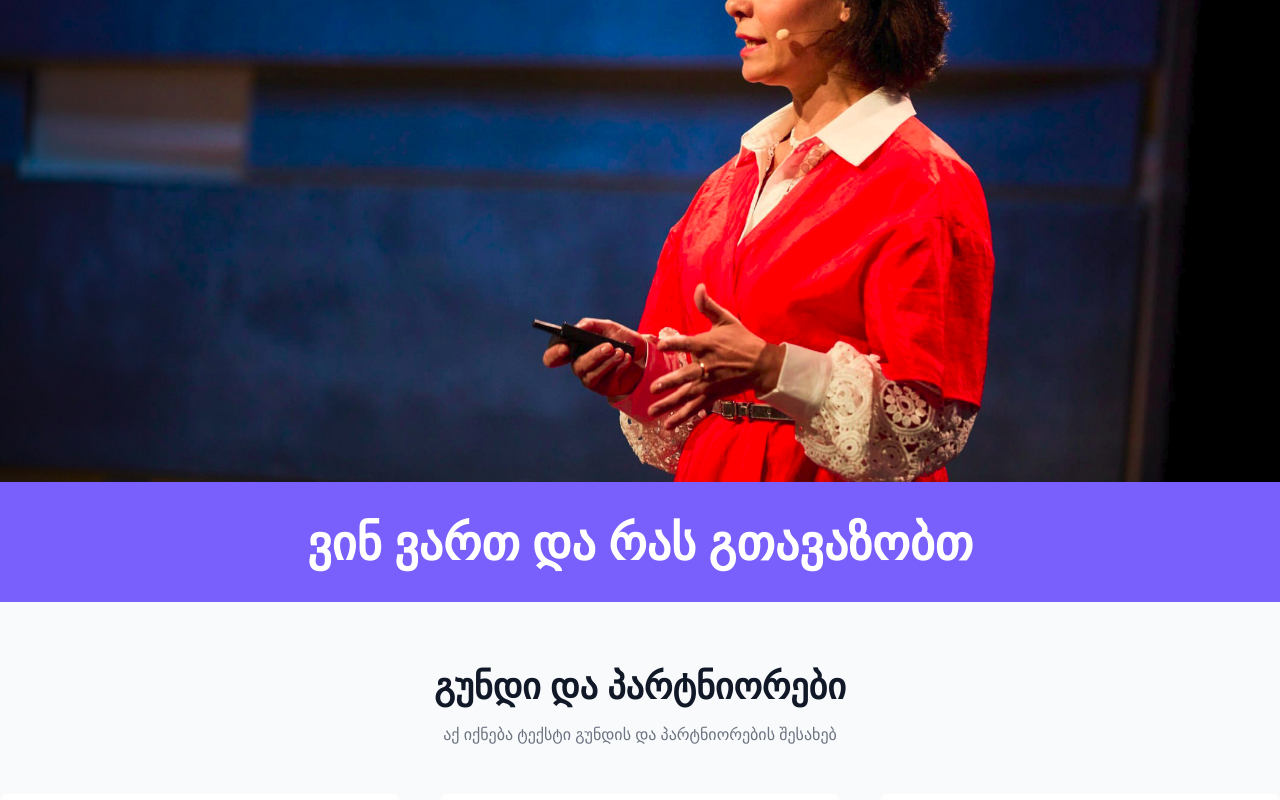
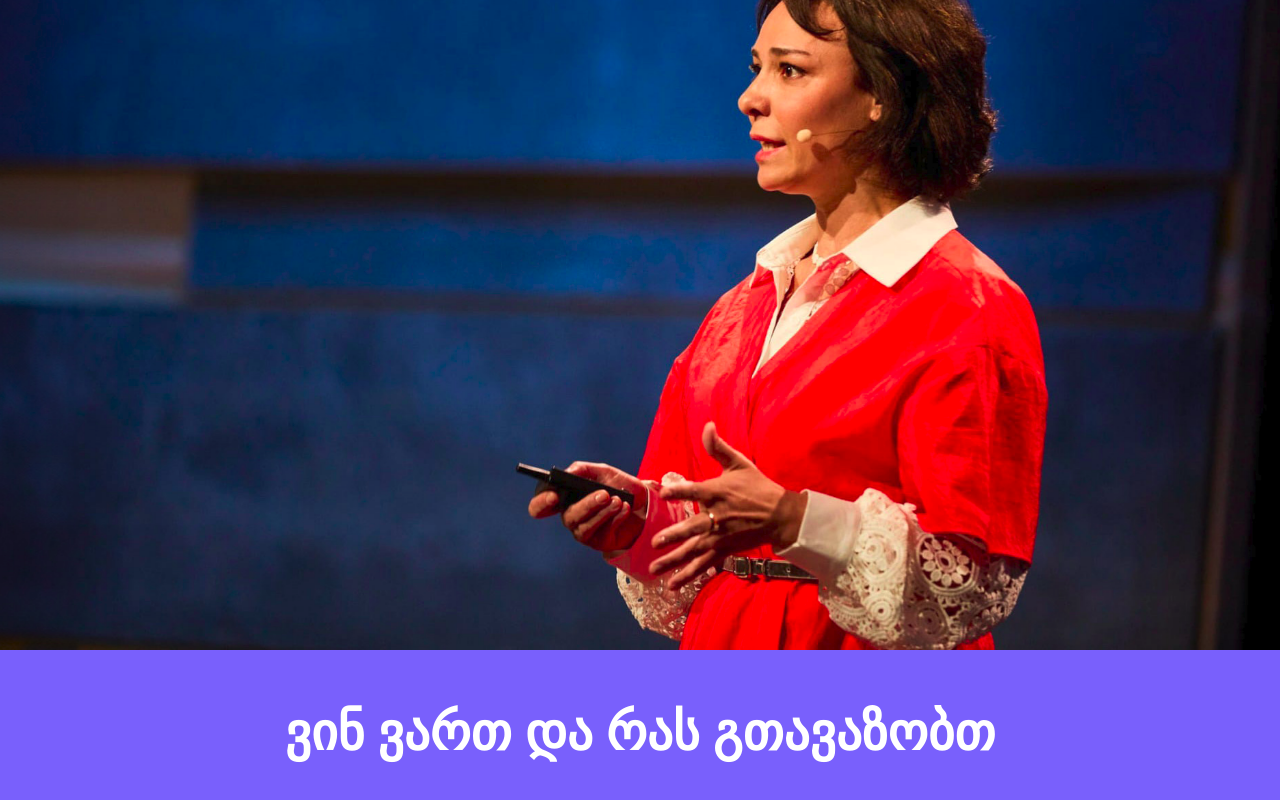
Before and after one commit to Dzzjio/vinici-frontend, a React (Create React App) app: page / in a window 1280 px wide. Shown: the part 1450-2250 px from the top of the page. Built offline with nearby package versions, Linux system fonts and the light colour scheme.

Commit message:
no to russian law

```diff
--- a/src/pages/home/whoAreWe.jsx
+++ b/src/pages/home/whoAreWe.jsx
@@ -1,49 +1,60 @@
-import React, { useEffect, useRef, useState } from 'react';
+import React from 'react';
 import viniciCover from '../../img/vinici-cover.png';
+import march from '../../img/march.png';
 
 const WhoAreWe = () => {
-  const [isSticky, setIsSticky] = useState(false);
-  const imageRef = useRef(null);
+  return (
+    <section className="py-16 bg-[#F9FAFB] relative">
+      <div className="relative" style={{ height: '450vh' }}>
 
-  useEffect(() => {
-    const imageElement = imageRef.current; // Store the ref in a variable
+        {/* Image Section */}
+        <div className="sticky top-0 w-full h-[100vh] z-10">
+          <img
+            src={viniciCover}
+            alt="Vinici Cover"
+            className="w-full h-full object-cover"
+          />
+        </div>
 
-    const observer = new IntersectionObserver(
-      ([entry]) => {
-        if (entry.isIntersecting) {
-          setIsSticky(false);
-        } else {
-          setIsSticky(true);
-        }
-      },
-      { threshold: 1.0 }
-    );
+        {/* Heading Section */}
+        <div className="sticky top-0 w-full h-[20vh] bg-brandColorPrimary text-white text-[4vw] font-bold flex justify-center items-center z-20">
+          ვინ ვართ და რას გთავაზობთ
+        </div>
 
-    if (imageElement) {
-      observer.observe(imageElement);
-    }
+        {/* First Card Section with Extra Layer */}
+        <div className="sticky top-0 w-full h-[100vh] bg-brandColorSecondary z-30 flex justify-center items-center">
+          <div className="w-[90%] h-[calc(100%-80px)] mt-[80px] bg-white rounded-t-2xl shadow-lg flex">
+            {/* Left (Gray) Column */}
+            <div className="w-1/2 bg-gray-300 flex justify-center items-center rounded-tl-2xl">
+              <h1 className="text-4xl font-bold">Logo</h1>
+            </div>
+            {/* Right (White) Column */}
+            <div className="w-1/2 bg-white flex justify-center items-center rounded-tr-2xl p-20">
+              <p className="text-gray-700 text-2xl">
+                VINICI (ᲕᲘᲜ ᲘᲪᲘ) პოლიტიკოსებისა და პარტიების პროფილების პლატფორმაა, რომელიც ხელოვნური ინტელექტის დახმარებით იქმნება...
+              </p>
+            </div>
+          </div>
+        </div>
 
-    return () => {
-      if (imageElement) {
-        observer.unobserve(imageElement);
-      }
-    };
-  }, []); // Empty dependency array to run effect once on mount
+        {/* Second Card Section with Text and Image */}
+        <div className="sticky top-0 w-full h-[100vh] bg-brandColorSecondary z-30 flex justify-center items-center">
+          <div className="w-[90%] h-[calc(100%-80px)] mt-[80px] bg-white rounded-t-2xl shadow-lg flex">
+            {/* Left (Text) Column */}
+            <div className="w-1/2 bg-brandColorPrimary flex justify-center items-center rounded-tl-2xl p-20">
+              <h2 className="text-gray-700 text-4xl font-bold">
+              The story of how we got started on VINICI
+              </h2>
+            </div>
+            {/* Right (Image) Column */}
+            <div className="w-1/2 bg-gray-300 flex justify-center items-center rounded-tr-2xl">
+              <img src={march} alt="March" className="w-full h-full object-cover rounded-tr-2xl" />
+            </div>
+          </div>
+        </div>
 
-  return (
-    <div>
-      <img
-        ref={imageRef}
-        src={viniciCover}
-        alt="viniciCover"
-        className="w-full"
-      />
-      <h2
-        className={`bg-brandColorPrimary text-white text-[48px] font-bold flex justify-center items-center py-6 transition-transform duration-500 ease-in-out ${isSticky ? 'translate-y-[-100px]' : ''}`}
-      >
-        ვინ ვართ და რას გთავაზობთ
-      </h2>
-    </div>
+      </div>
+    </section>
   );
 };
 
```
Also changed, not shown: src/img/march.png (added).
